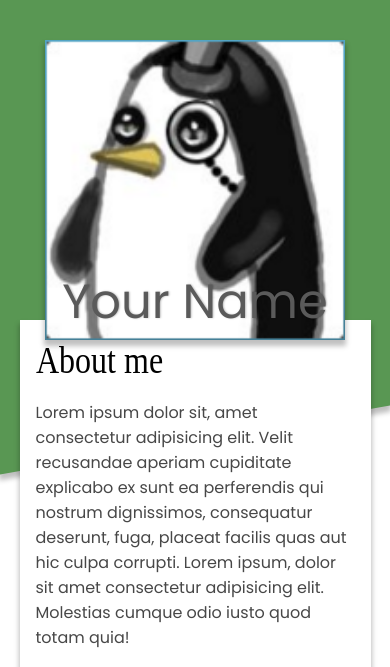
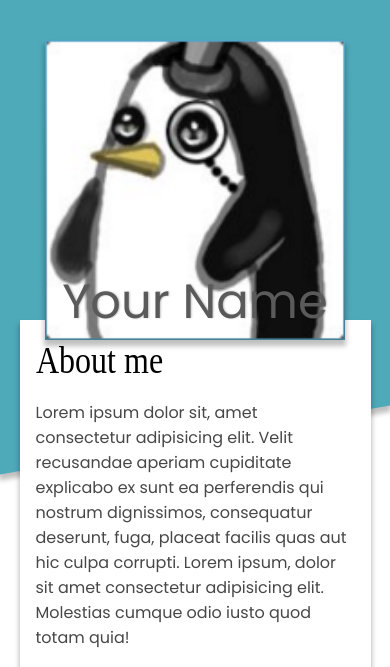
Before and after one commit to benny4man/mock-portfolio, a plain HTML site: page index.html in a window 390 px wide. Shown: the top 667 px of the page. Drawn offline with nearby package versions, Linux system fonts and the light colour scheme; a web font is replaced by a local one.

Commit message:
Update styles.css

```diff
--- a/css/styles.css
+++ b/css/styles.css
@@ -258,7 +258,6 @@ footer img {
 
 @media (max-width: 1000px) {
 	.banner{
-		background-color: #599753;
 		height: 550px;
 		width: 100%;
 	}
```
